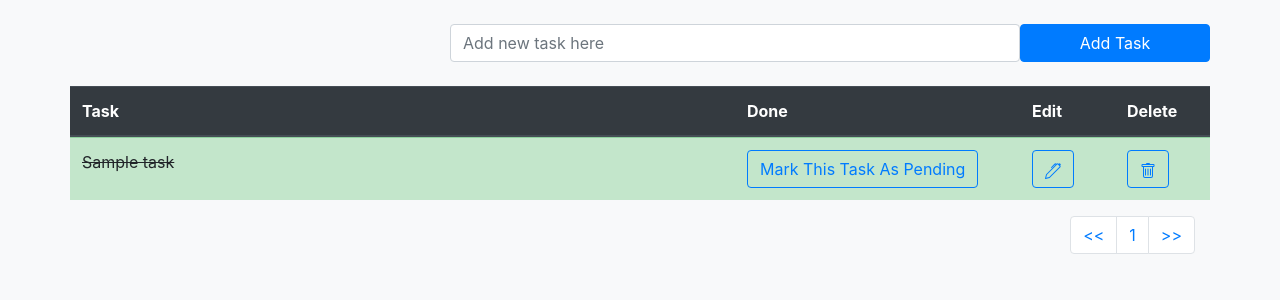
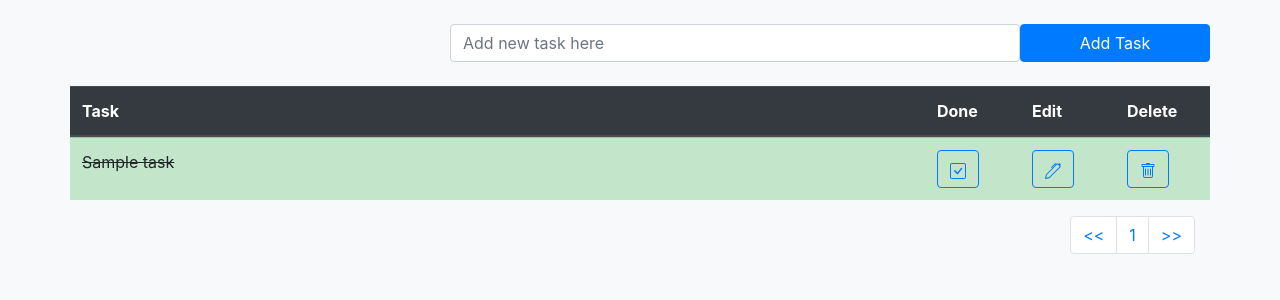
Before and after one commit to ArtemRamus/PORTFOLIO-taskmate, a Django app: template taskmate/todolist_app/templates/todolist.html in a window 1280 px wide. Shown: the part 65-365 px from the top of the page. Run offline with Django 3.2, Linux system fonts and the light colour scheme; the template is opened without the code that fills it: most values are stand-ins (such as "Sample title", 1, 10 or a date in 2020); some libraries are stand-ins or nearby versions.

Commit message:
todolist app done/pending button made with check, the row made  reactive

```diff
--- a/taskmate/todolist_app/templates/todolist.html
+++ b/taskmate/todolist_app/templates/todolist.html
@@ -27,10 +27,10 @@
         <table class="table">
             <thead class="thead-dark">
                 <tr class="row">
-                    <th class="col-7">Task</th>
-                    <th class="col-3">Done</th>
-                    <th class="col-1">Edit</th>
-                    <th class="col-1">Delete</th>
+                    <th class="col-lg-9 col-md-9 col-sm-6">Task</th>
+                    <th class="col-lg-1 col-md-1 col-sm-2">Done</th>
+                    <th class="col-lg-1 col-md-1 col-sm-2">Edit</th>
+                    <th class="col-lg-1 col-md-1 col-sm-2">Delete</th>
                 </tr>
             </thead>
             <tbody>
@@ -38,15 +38,19 @@
                 {% for obj in all_tasks %}
                     {% if obj.done %}
                         <tr class="table-success row">
-                            <td class="col-7"><del>{{ obj.task }}</del></td>
-                            <td class="col-3"><a href="{% url 'pending_task' obj.id %}"><button type="button" class="btn btn-outline-primary">Mark This Task As Pending</button></a></td>
-                            <!-- <td class="col-3"><a href="{% url 'pending_task' obj.id %}"><button type="button" class="btn btn-outline-primary">Mark This Task As Pending</button></a></td> -->
-                            <td class="col-1"><a href="{% url 'edit_task' obj.id %}"><button type="button" class="btn btn-outline-primary">
+                            <td class="col-lg-9 col-md-9 col-sm-6"><del>{{ obj.task }}</del></td>
+                            <td class="col-lg-1 col-md-1 col-sm-2"><a href="{% url 'pending_task' obj.id %}"><button type="button" class="btn btn-outline-primary">
+                                <svg xmlns="http://www.w3.org/2000/svg" width="16" height="16" fill="currentColor" class="bi bi-check-square" viewBox="0 0 16 16">
+                                    <path d="M14 1a1 1 0 0 1 1 1v12a1 1 0 0 1-1 1H2a1 1 0 0 1-1-1V2a1 1 0 0 1 1-1h12zM2 0a2 2 0 0 0-2 2v12a2 2 0 0 0 2 2h12a2 2 0 0 0 2-2V2a2 2 0 0 0-2-2H2z"/>
+                                    <path d="M10.97 4.97a.75.75 0 0 1 1.071 1.05l-3.992 4.99a.75.75 0 0 1-1.08.02L4.324 8.384a.75.75 0 1 1 1.06-1.06l2.094 2.093 3.473-4.425a.235.235 0 0 1 .02-.022z"/>
+                                </svg>
+                            </button></a></td>
+                            <td class="col-lg-1 col-md-1 col-sm-2"><a href="{% url 'edit_task' obj.id %}"><button type="button" class="btn btn-outline-primary">
                                 <svg xmlns="http://www.w3.org/2000/svg" width="16" height="16" fill="currentColor" class="bi bi-pen" viewBox="0 0 16 16">
                                     <path d="m13.498.795.149-.149a1.207 1.207 0 1 1 1.707 1.708l-.149.148a1.5 1.5 0 0 1-.059 2.059L4.854 14.854a.5.5 0 0 1-.233.131l-4 1a.5.5 0 0 1-.606-.606l1-4a.5.5 0 0 1 .131-.232l9.642-9.642a.5.5 0 0 0-.642.056L6.854 4.854a.5.5 0 1 1-.708-.708L9.44.854A1.5 1.5 0 0 1 11.5.796a1.5 1.5 0 0 1 1.998-.001zm-.644.766a.5.5 0 0 0-.707 0L1.95 11.756l-.764 3.057 3.057-.764L14.44 3.854a.5.5 0 0 0 0-.708l-1.585-1.585z"/>
                                 </svg>
                             </button><a></td>
-                            <td class="col-1"><a href="{% url 'delete_task' obj.id %}"><button type="button" class="btn btn-outline-primary">
+                            <td class="col-lg-1 col-md-1 col-sm-2"><a href="{% url 'delete_task' obj.id %}"><button type="button" class="btn btn-outline-primary">
                                 <svg xmlns="http://www.w3.org/2000/svg" width="16" height="16" fill="currentColor" class="bi bi-trash" viewBox="0 0 16 16">
                                     <path d="M5.5 5.5A.5.5 0 0 1 6 6v6a.5.5 0 0 1-1 0V6a.5.5 0 0 1 .5-.5Zm2.5 0a.5.5 0 0 1 .5.5v6a.5.5 0 0 1-1 0V6a.5.5 0 0 1 .5-.5Zm3 .5a.5.5 0 0 0-1 0v6a.5.5 0 0 0 1 0V6Z"/>
                                     <path d="M14.5 3a1 1 0 0 1-1 1H13v9a2 2 0 0 1-2 2H5a2 2 0 0 1-2-2V4h-.5a1 1 0 0 1-1-1V2a1 1 0 0 1 1-1H6a1 1 0 0 1 1-1h2a1 1 0 0 1 1 1h3.5a1 1 0 0 1 1 1v1ZM4.118 4 4 4.059V13a1 1 0 0 0 1 1h6a1 1 0 0 0 1-1V4.059L11.882 4H4.118ZM2.5 3h11V2h-11v1Z"/>
@@ -55,15 +59,18 @@
                         </tr>
                     {% else %}
                         <tr class="row">
-                            <td class="col-7">{{ obj.task }}</td>
-                            <td class="col-3"><a href="{% url 'complete_task' obj.id %}"><button type="button" class="btn btn-outline-primary">Mark This Task As Completed</button></a></td>
-                            <!-- <td class="col-3"><a href="{% url 'complete_task' obj.id %}"><button type="button" class="btn btn-outline-primary">Mark This Task As Completed</button></a></td> -->
-                            <td class="col-1"><a href="{% url 'edit_task' obj.id %}"><button type="button" class="btn btn-outline-primary">
+                            <td class="col-lg-9 col-md-9 col-sm-6">{{ obj.task }}</td>
+                            <td class="col-lg-1 col-md-1 col-sm-2"><a href="{% url 'complete_task' obj.id %}"><button type="button" class="btn btn-outline-primary">
+                                <svg xmlns="http://www.w3.org/2000/svg" width="16" height="16" fill="currentColor" class="bi bi-square" viewBox="0 0 16 16">
+                                    <path d="M14 1a1 1 0 0 1 1 1v12a1 1 0 0 1-1 1H2a1 1 0 0 1-1-1V2a1 1 0 0 1 1-1h12zM2 0a2 2 0 0 0-2 2v12a2 2 0 0 0 2 2h12a2 2 0 0 0 2-2V2a2 2 0 0 0-2-2H2z"/>
+                                </svg>
+                            </button></a></td>
+                            <td class="col-lg-1 col-md-1 col-sm-2"><a href="{% url 'edit_task' obj.id %}"><button type="button" class="btn btn-outline-primary">
                                 <svg xmlns="http://www.w3.org/2000/svg" width="16" height="16" fill="currentColor" class="bi bi-pen" viewBox="0 0 16 16">
                                     <path d="m13.498.795.149-.149a1.207 1.207 0 1 1 1.707 1.708l-.149.148a1.5 1.5 0 0 1-.059 2.059L4.854 14.854a.5.5 0 0 1-.233.131l-4 1a.5.5 0 0 1-.606-.606l1-4a.5.5 0 0 1 .131-.232l9.642-9.642a.5.5 0 0 0-.642.056L6.854 4.854a.5.5 0 1 1-.708-.708L9.44.854A1.5 1.5 0 0 1 11.5.796a1.5 1.5 0 0 1 1.998-.001zm-.644.766a.5.5 0 0 0-.707 0L1.95 11.756l-.764 3.057 3.057-.764L14.44 3.854a.5.5 0 0 0 0-.708l-1.585-1.585z"/>
                                 </svg>
                             </button><a></td>
-                            <td class="col-1"><a href="{% url 'delete_task' obj.id %}"><button type="button" class="btn btn-outline-primary">
+                            <td class="col-lg-1 col-md-1 col-sm-2"><a href="{% url 'delete_task' obj.id %}"><button type="button" class="btn btn-outline-primary">
                                 <svg xmlns="http://www.w3.org/2000/svg" width="16" height="16" fill="currentColor" class="bi bi-trash" viewBox="0 0 16 16">
                                     <path d="M5.5 5.5A.5.5 0 0 1 6 6v6a.5.5 0 0 1-1 0V6a.5.5 0 0 1 .5-.5Zm2.5 0a.5.5 0 0 1 .5.5v6a.5.5 0 0 1-1 0V6a.5.5 0 0 1 .5-.5Zm3 .5a.5.5 0 0 0-1 0v6a.5.5 0 0 0 1 0V6Z"/>
                                     <path d="M14.5 3a1 1 0 0 1-1 1H13v9a2 2 0 0 1-2 2H5a2 2 0 0 1-2-2V4h-.5a1 1 0 0 1-1-1V2a1 1 0 0 1 1-1H6a1 1 0 0 1 1-1h2a1 1 0 0 1 1 1h3.5a1 1 0 0 1 1 1v1ZM4.118 4 4 4.059V13a1 1 0 0 0 1 1h6a1 1 0 0 0 1-1V4.059L11.882 4H4.118ZM2.5 3h11V2h-11v1Z"/>
```
Also changed, not shown: taskmate/db.sqlite3.
